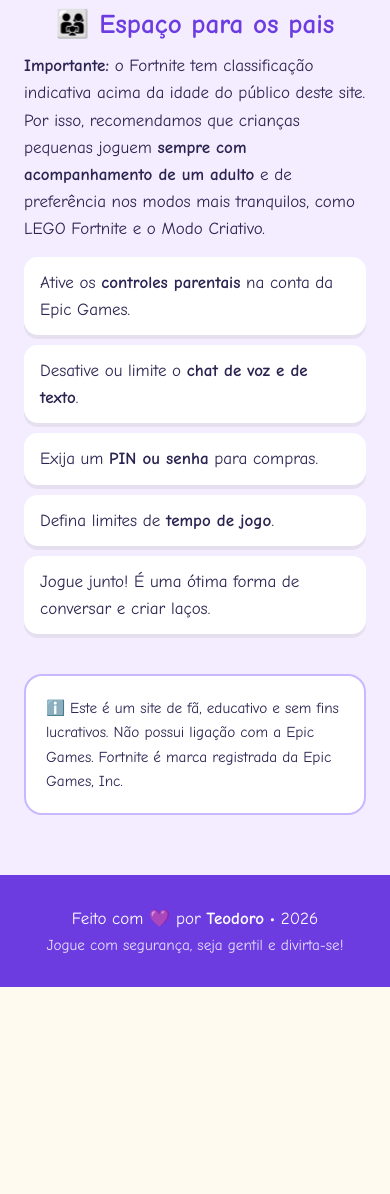
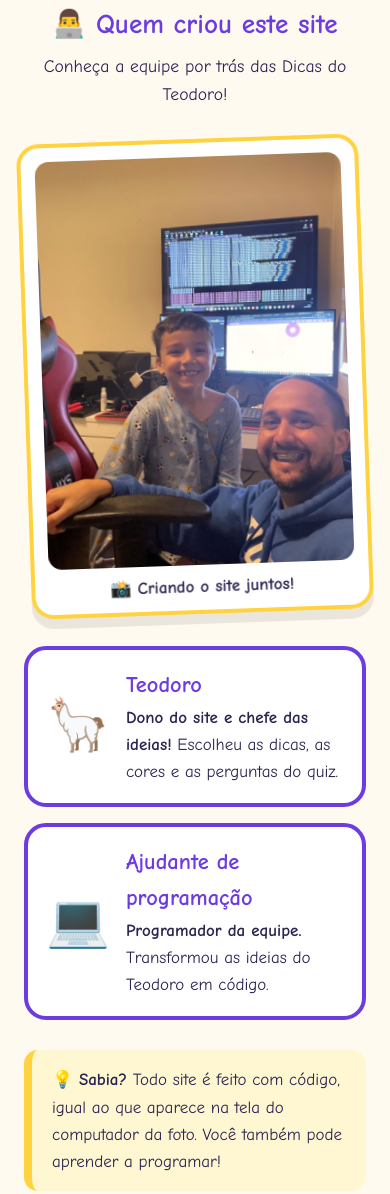
Before and after one commit to EvandroKabeloDev/teodoro, a plain HTML site: page index.html in a window 390 px wide. Shown: the part 8972-10166 px from the top of the page. Before the commit the page ends 9959 px from the top, so only its background shows below. Drawn offline with Linux system fonts and the light colour scheme.

Commit message:
Add files via upload

```diff
--- a/index.html
+++ b/index.html
@@ -22,6 +22,7 @@
       <a href="#equipe">Equipe</a>
       <a href="#seguranca">Segurança</a>
       <a href="#quiz">Quiz</a>
+      <a href="#criadores">Criadores</a>
       <a href="#pais">Pais</a>
     </nav>
   </header>
@@ -181,6 +182,35 @@
     </div>
   </section>
 
+  <!-- CRIADORES -->
+  <section id="criadores" class="secao">
+    <h2>👨‍💻 Quem criou este site</h2>
+    <p class="sub">Conheça a equipe por trás das Dicas do Teodoro!</p>
+    <div class="criadores">
+      <figure class="foto-criadores">
+        <img src="img/criadores.jpg" alt="Teodoro sorrindo ao lado do seu ajudante de programação, na frente dos computadores onde o site foi criado" loading="lazy" width="675" height="900" />
+        <figcaption>📸 Criando o site juntos!</figcaption>
+      </figure>
+      <div class="criadores-texto">
+        <div class="cartao-criador">
+          <span class="emoji">🦙</span>
+          <div>
+            <h3>Teodoro</h3>
+            <p><b>Dono do site e chefe das ideias!</b> Escolheu as dicas, as cores e as perguntas do quiz.</p>
+          </div>
+        </div>
+        <div class="cartao-criador">
+          <span class="emoji">💻</span>
+          <div>
+            <h3>Ajudante de programação</h3>
+            <p><b>Programador da equipe.</b> Transformou as ideias do Teodoro em código.</p>
+          </div>
+        </div>
+        <p class="dica">💡 <b>Sabia?</b> Todo site é feito com código, igual ao que aparece na tela do computador da foto. Você também pode aprender a programar!</p>
+      </div>
+    </div>
+  </section>
+
   <!-- PAIS -->
   <section id="pais" class="secao pais">
     <h2>👨‍👩‍👧 Espaço para os pais</h2>
--- a/style.css
+++ b/style.css
@@ -236,3 +236,22 @@
 @media (prefers-reduced-motion: reduce) {
   *, *::before, *::after { animation: none !important; transition: none !important; }
 }
+
+/* ===== Criadores ===== */
+.criadores { display: grid; grid-template-columns: 1fr 1.2fr; gap: 32px; align-items: center; }
+.foto-criadores {
+  background: #fff; padding: 14px 14px 10px; border-radius: var(--raio);
+  box-shadow: 0 10px 0 rgba(0,0,0,.08); border: 4px solid var(--amarelo);
+  transform: rotate(-2deg); max-width: 420px; margin: 0 auto; transition: transform .3s;
+}
+.foto-criadores:hover { transform: rotate(0) scale(1.02); }
+.foto-criadores img { width: 100%; height: auto; display: block; border-radius: 14px; }
+.foto-criadores figcaption { text-align: center; font-weight: bold; margin-top: 8px; }
+.cartao-criador {
+  display: flex; gap: 16px; align-items: center; background: #fff;
+  border: 4px solid var(--roxo); border-radius: var(--raio); padding: 18px; margin-bottom: 16px;
+}
+.cartao-criador h3 { color: var(--roxo); font-size: 1.4rem; }
+@media (max-width: 820px) {
+  .criadores { grid-template-columns: 1fr; }
+}
```
Also changed, not shown: img/criadores.jpg (added), 1 other file.
